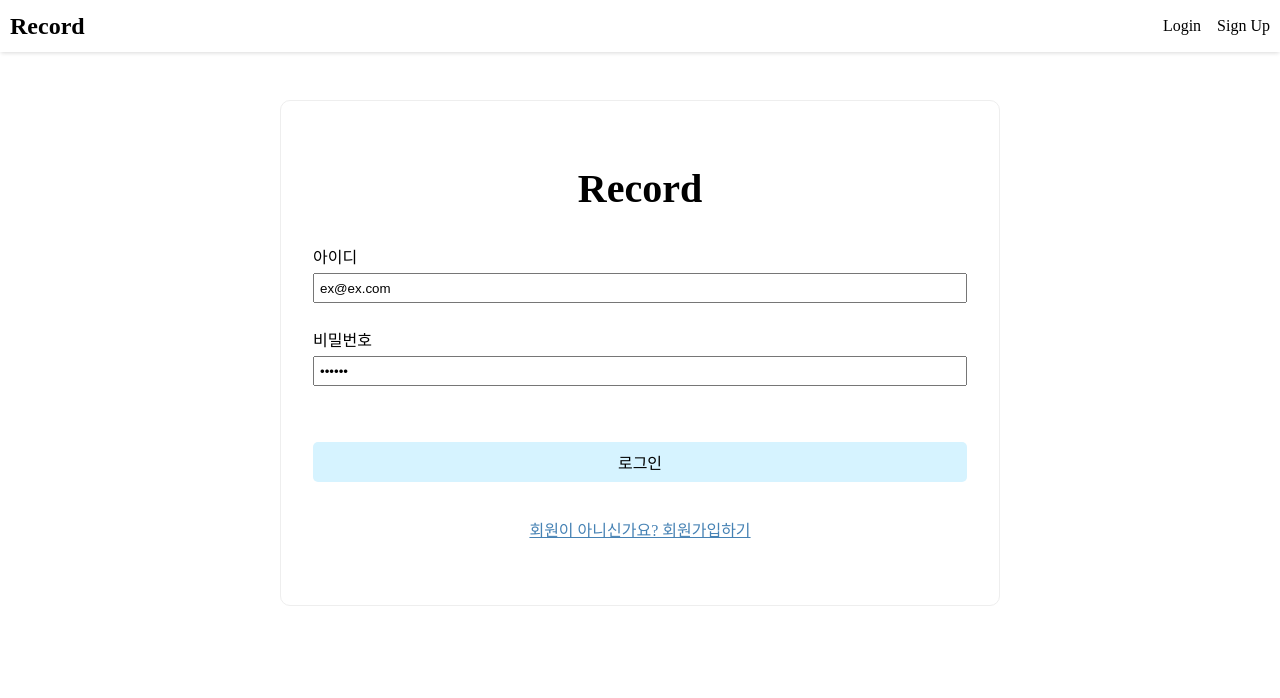
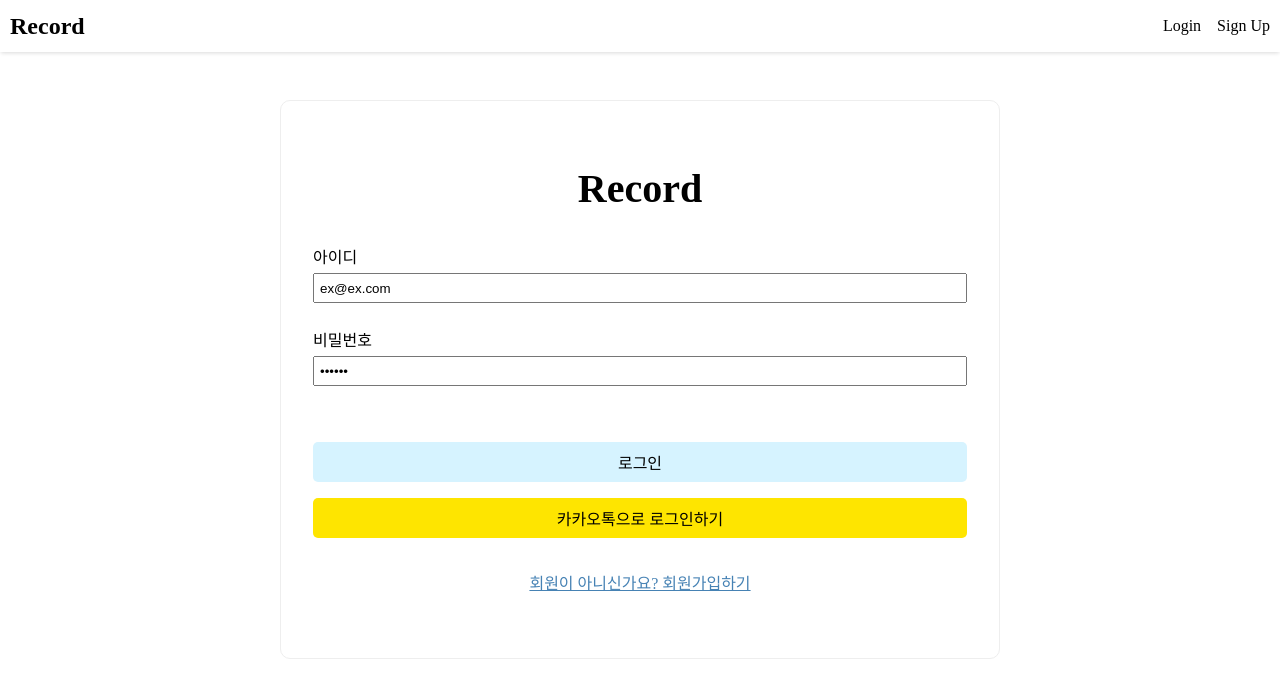
Before and after one commit to S2SIONS2/Record, a Next.js app in the folder record/: page /login in a window 1280 px wide. Shown: the top 698 px of the page. Built offline with nearby package versions, Linux system fonts and the light colour scheme; no server answers.

Commit message:
카카오 로그인 임시 구현 수정할 것 1. 리다이렉트 이상하게 탐 2. main 페이지 안감

```diff
--- a/record/src/app/(after-login)/main/page.tsx
+++ b/record/src/app/(after-login)/main/page.tsx
@@ -20,6 +20,7 @@ export default function Page() {
     const supabase = createClient();
 
     useEffect(() => {
+
         const fetchBoards = async () => {
             setLoading(true);
             setError(null);
--- a/record/src/app/(before-login)/login/page.module.css
+++ b/record/src/app/(before-login)/login/page.module.css
@@ -53,8 +53,17 @@
     width: 100%;
     text-align: center;
 
-    margin-top: 1.2rem;
+    margin-top: 2rem;
     color: steelblue;
 
     text-decoration: underline;
 }
+.kakaoBtn {
+    width: 100%;
+    padding: 8px 5px;
+    border-radius: 5px;
+    font-size: 1rem;
+
+    background-color: #FEE500;
+    border: none;
+}
--- a/record/src/app/(before-login)/login/page.tsx
+++ b/record/src/app/(before-login)/login/page.tsx
@@ -1,6 +1,6 @@
 'use client';
 
-import { useState } from 'react';
+import { useEffect, useState } from 'react';
 import style from './page.module.css';
 import Link from 'next/link';
 import { useRouter } from 'next/navigation';
@@ -45,6 +45,29 @@ export default function Page() {
         }
     }
 
+    // 카카오톡 회원가입
+    const kakaoLogin = async () => {
+        try {
+            const { error } = await supabase.auth.signInWithOAuth({
+                provider: 'kakao',
+                options: {
+                    redirectTo: process.env.NEXT_PUBLIC_SUPABASE_URL
+                      ? `https://${process.env.NEXT_PUBLIC_SUPABASE_URL}/auth/callback`
+                      : "http://localhost:3000/auth/callback",
+                  },
+            })
+
+            if(!error){
+                router.push('/main');
+            }else {
+                alert(`로그인에 실패하였습니다. ${error.message}`);
+                router.push('/login');
+            }
+        }catch(error) {
+            console.error(error);
+        }
+    }
+
     return (
         <div className={style.wrap}>
             <h3 className={style.title}>Record</h3>
@@ -58,6 +81,7 @@ export default function Page() {
             </div>
 
             <button type="button" onClick={signInBtn} className={style.signInBtn}>로그인</button>
+            <button type="button" onClick={kakaoLogin} className={style.kakaoBtn}>카카오톡으로 로그인하기</button>
             <Link href={'/signup'} className={style.link}>회원이 아니신가요? 회원가입하기</Link>
         </div>
     )
--- a/record/src/components/login-nav.tsx
+++ b/record/src/components/login-nav.tsx
@@ -4,7 +4,7 @@ import style from './login-nav.module.css';
 export default function LoginNav() {
     return (
         <nav className={style.nav}>
-            <Link href={'/introduce'} className={style.logo}>Record</Link>
+            <Link href={'/'} className={style.logo}>Record</Link>
             <div className={style.navDiv}>
                 <Link href={'/login'}>Login</Link>
                 <Link href={'/signup'}>Sign Up</Link>
```
Also changed, not shown: record/src/app/(before-login)/page.tsx (added, +9 -0 lines), record/src/app/(before-login)/signup/page.tsx (+8 -8 lines), record/src/app/api/auth/route.ts (added, +31 -0 lines).
